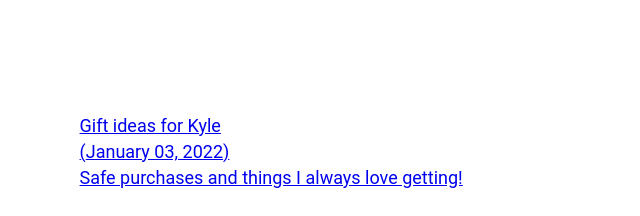
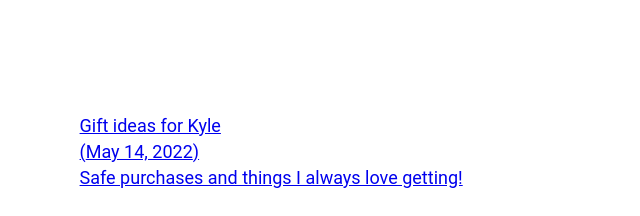
Before and after one commit to kyleslie2/kyleleslie.dev, a Gatsby site: page / in a window 1280 px wide. Shown: the part 3360-3576 px from the top of the page, 0-640 px from the left. Built offline with nearby package versions, Linux system fonts and the light colour scheme; Gatsby itself is replaced by a stand-in of ours.

Commit message:
Scripted auto-commit on change (2022-05-14 14:04:15) by gitwatch.sh

```diff
--- a/src/markdown-pages/gifts.md
+++ b/src/markdown-pages/gifts.md
@@ -1,6 +1,6 @@
 ---
 path: "/giftideas"
-date: "2022-01-03"
+date: "2022-05-14"
 title: "Gift ideas for Kyle"
 topic: "Gifts"
 description: "Safe purchases and things I always love getting!"
```
